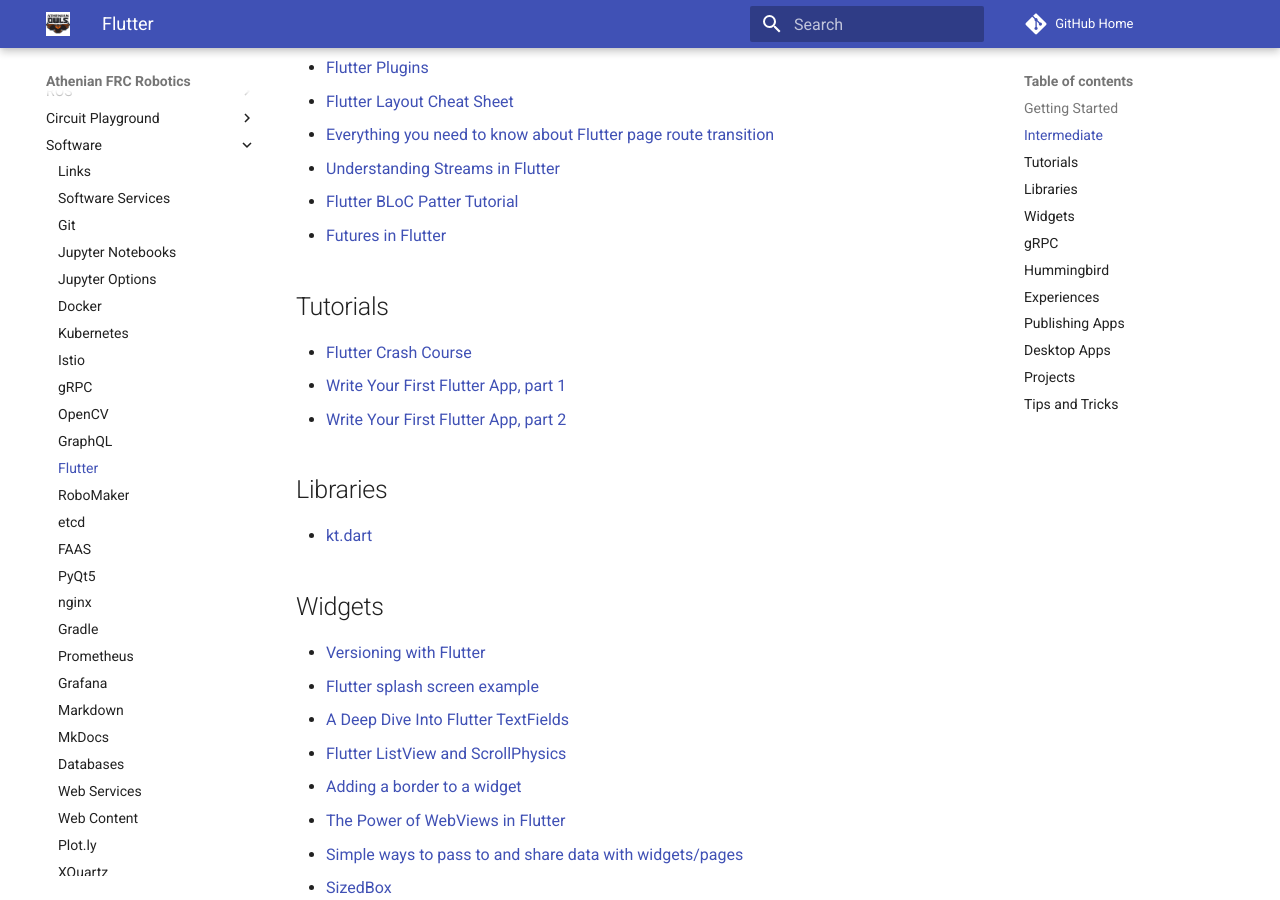
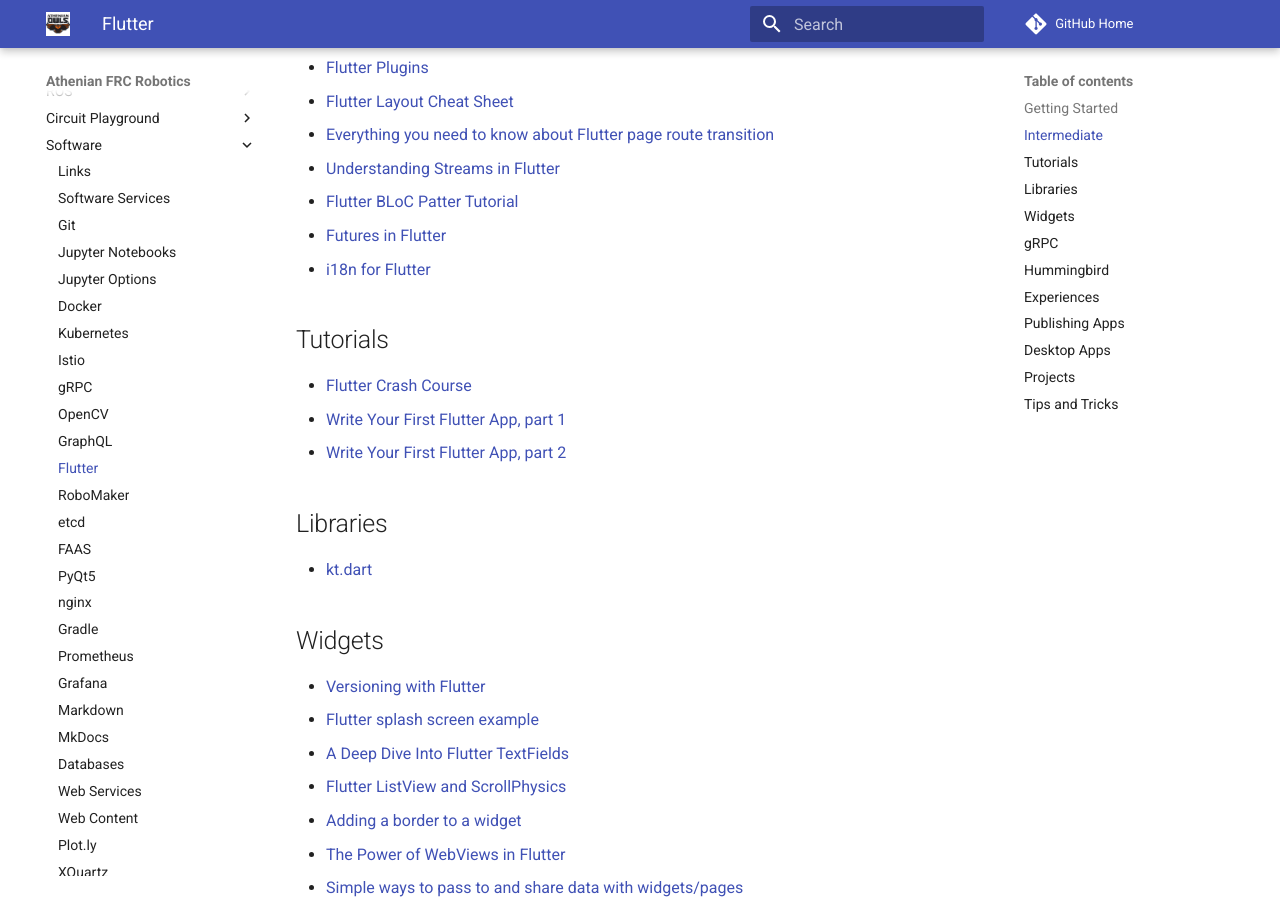
Before and after one commit to athenian-robotics/athenian-robotics-mkdocs, an MkDocs documentation site: the page built from docs/flutter.md, in a window 1280 px wide and 900 px high, scrolled down 1164 px. Built offline with MkDocs 1.6.1 and Material for MkDocs 9.7.7, drawn with Linux system fonts in a browser that asks for light colours; comment, search, counter and statistics services are not loaded.

Commit message:
Update docs

```diff
--- a/docs/flutter.md
+++ b/docs/flutter.md
@@ -36,6 +36,7 @@
 * [Understanding Streams in Flutter](https://medium.com/flutter-community/understanding-streams-in-flutter-dart-827340437da6)
 * [Flutter BLoC Patter Tutorial](https://www.youtube.com/watch?v=oxeYeMHVLII)
 * [Futures in Flutter](https://www.filledstacks.com/snippet/futures-in-flutter-for-beginners/)
+* [i18n for Flutter](https://medium.com/flutter-community/i18n-extension-flutter-b966f4c65df9)
 
 ## Tutorials
 * [Flutter Crash Course](https://fluttercrashcourse.com)
```
